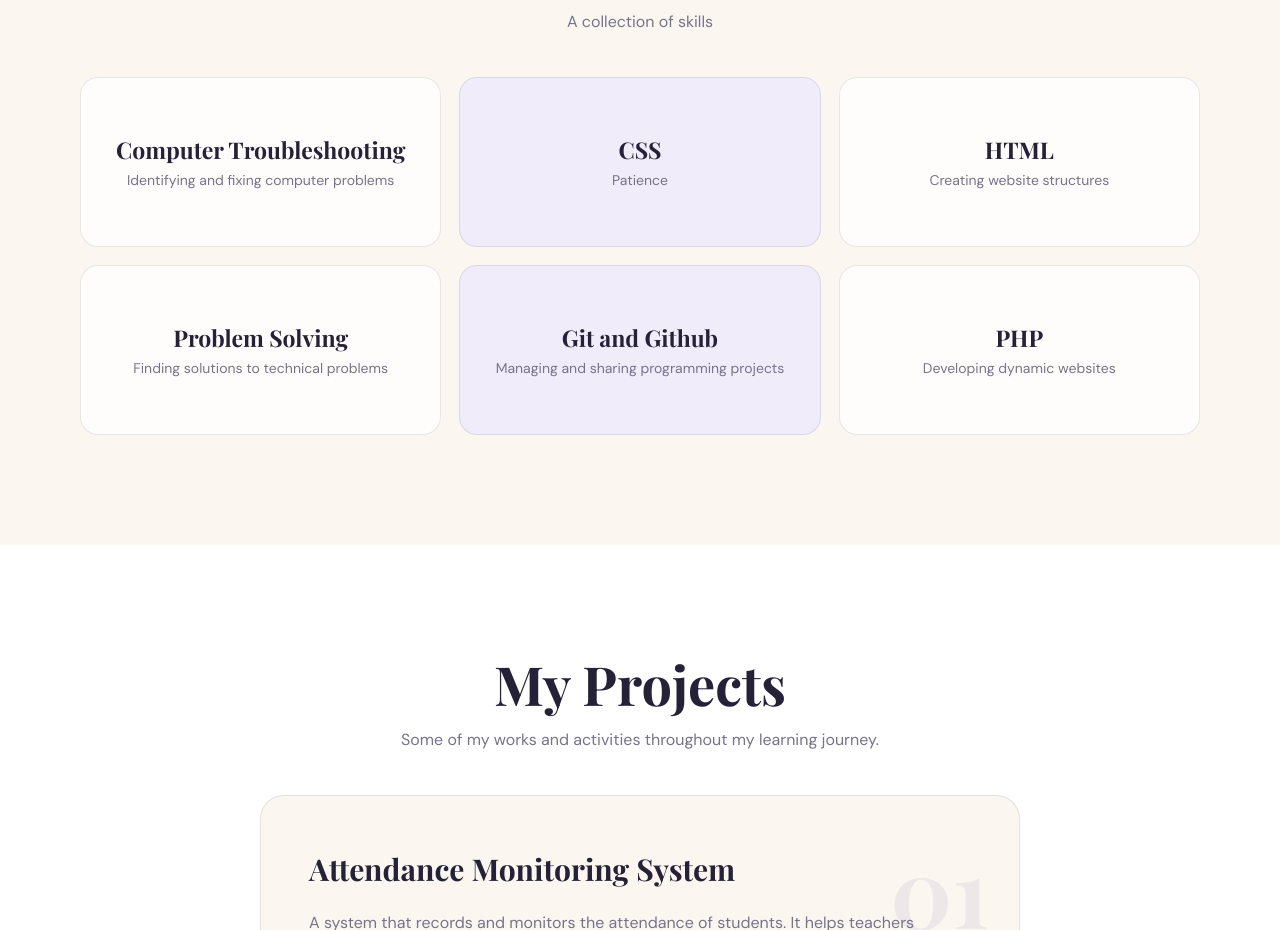
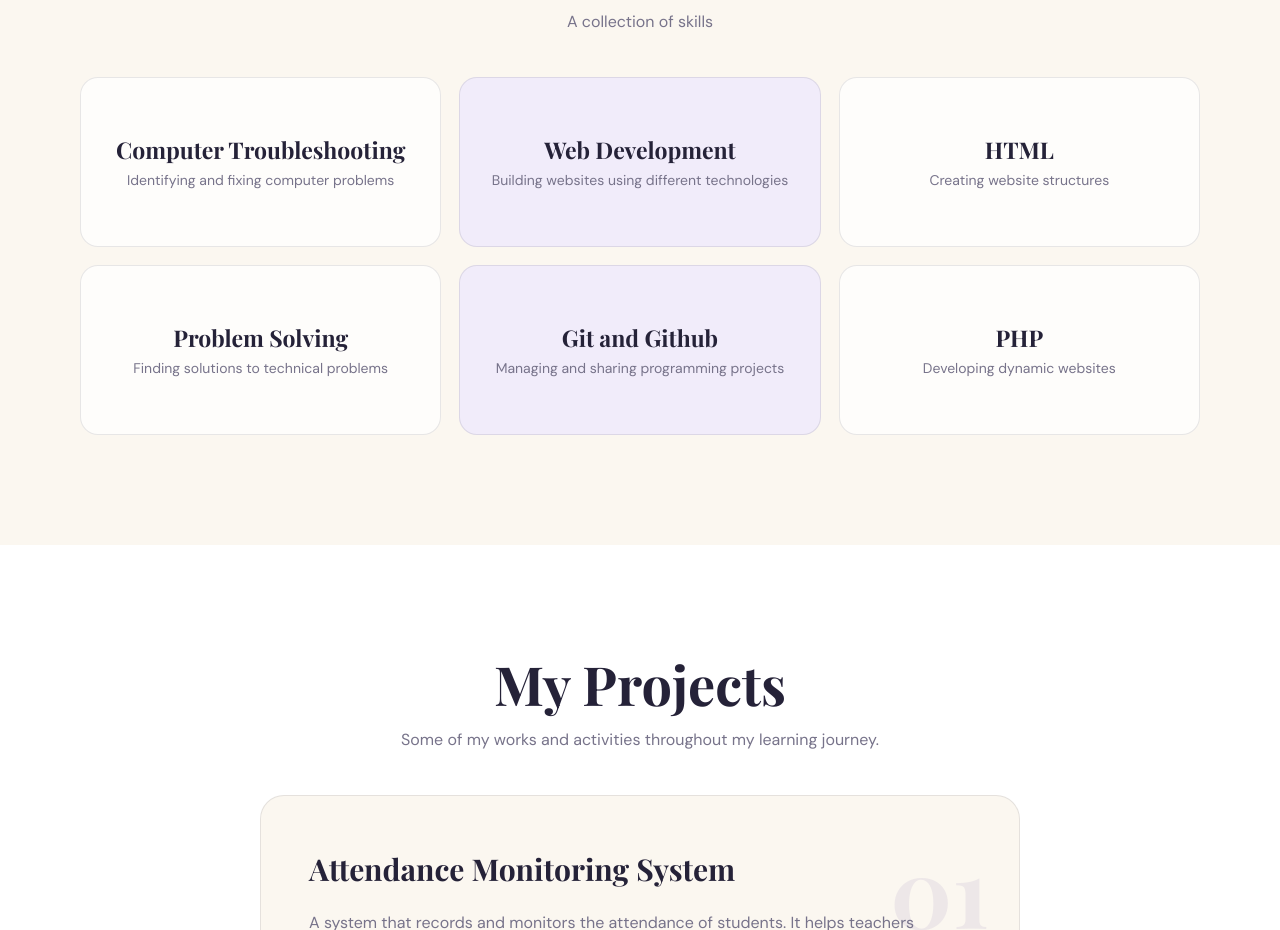
Before and after one commit to kringkring2/Idquila-project1, a plain HTML site: page index.html in a window 1280 px wide. Shown: the part 1700-2630 px from the top of the page. Drawn offline with nearby package versions, Linux system fonts and the light colour scheme.

Commit message:
web development

```diff
--- a/index.html
+++ b/index.html
@@ -139,8 +139,8 @@
             </div>
 
             <div class="skill-card">
-                <h3>CSS</h3>
-                <p>Patience</p>
+                <h3>Web Development</h3>
+                <p>Building websites using different technologies</p>
             </div>
 
             <div class="skill-card">
```
